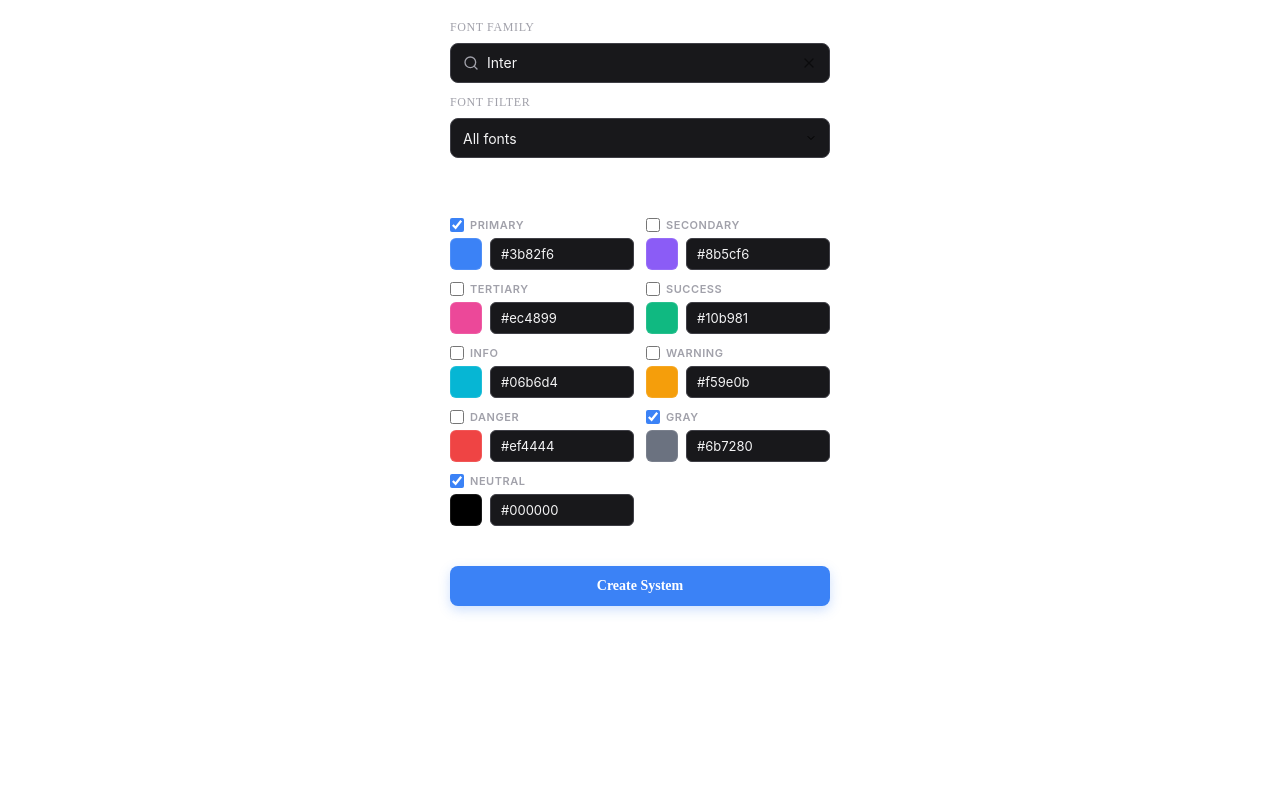
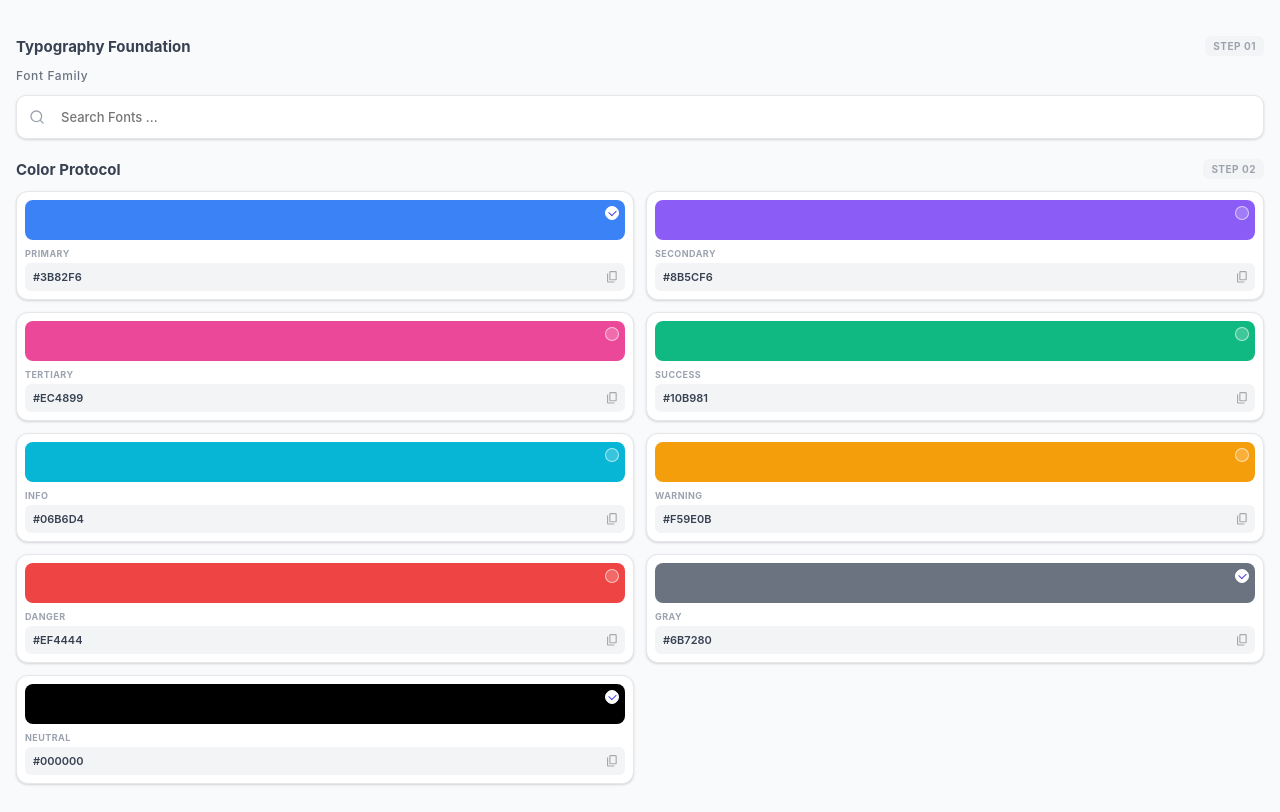
Before and after one commit to krinadhuliya1121-stack/stylebuilder, a website: page ui.html in a window 1280 px wide. Drawn offline with Linux system fonts and the light colour scheme.

Commit message:
font and ui done

```diff
--- a/ui.html
+++ b/ui.html
@@ -7,16 +7,17 @@
   <title>Design System Generator AI</title>
   <style>
     :root {
-      --bg: #09090b;
-      --surface: #18181b;
-      --surface-hover: #27272a;
-      --border: #3f3f46;
-      --text: #f4f4f5;
-      --text-muted: #a1a1aa;
-      --accent: #3b82f6;
-      --accent-hover: #2563eb;
+      --bg: #F9FAFB;
+      --surface: #FFFFFF;
+      --surface-secondary: #F3F4F6;
+      --border: #E5E7EB;
+      --text: #111827;
+      --text-muted: #6B7280;
+      --accent: #4F46E5;
+      --accent-gradient: linear-gradient(135deg, #4F46E5 0%, #7C3AED 100%);
       --radius: 12px;
-      --ring: rgba(59, 130, 246, 0.5);
+      --radius-sm: 8px;
+      --shadow: 0 1px 3px 0 rgba(0, 0, 0, 0.1), 0 1px 2px 0 rgba(0, 0, 0, 0.06);
     }
 
     * {
@@ -26,30 +27,57 @@
     }
 
     body {
-      max-width: 420px;
-      /* add container feel */
-      margin: 0 auto;
-      padding: 20px;
+      background-color: var(--bg);
+      color: var(--text);
+      font-family: 'Inter', system-ui, -apple-system, sans-serif;
+      padding: 0;
+      margin: 0;
+    }
+
+    .main-container {
+      padding: 16px;
+      padding-bottom: 24px;
     }
 
     .header {
-      margin-bottom: 8px;
+      padding: 12px 16px;
+      border-bottom: 1px dashed var(--border);
+      display: flex;
+      align-items: center;
+      gap: 10px;
+      background: var(--surface);
     }
 
     .header h1 {
-      font-size: 20px;
-      font-weight: 600;
-      letter-spacing: -0.02em;
-      background: linear-gradient(135deg, #fff 0%, #a1a1aa 100%);
-      -webkit-background-clip: text;
-      -webkit-text-fill-color: transparent;
-      margin-bottom: 4px;
+      font-size: 13px;
+      font-weight: 700;
+      color: var(--text);
+      margin: 0;
     }
 
-    .header p {
-      font-size: 13px;
-      color: var(--text-muted);
-      line-height: 1.4;
+    .section-header {
+      display: flex;
+      justify-content: space-between;
+      align-items: center;
+      margin-bottom: 12px;
+      margin-top: 20px;
+    }
+
+    .section-title {
+      font-size: 15px;
+      font-weight: 700;
+      color: #374151;
+    }
+
+    .step-badge {
+      background: #F3F4F6;
+      color: #9CA3AF;
+      font-size: 10px;
+      font-weight: 700;
+      padding: 4px 8px;
+      border-radius: 6px;
+      text-transform: uppercase;
+      letter-spacing: 0.05em;
     }
 
     .input-group {
@@ -62,44 +90,30 @@
       font-size: 12px;
       font-weight: 500;
       color: var(--text-muted);
-      text-transform: uppercase;
       letter-spacing: 0.05em;
     }
 
-    .color-item {
+    .color-card {
+      background: var(--surface);
+      border: 1px solid var(--border);
+      border-radius: 12px;
+      padding: 8px;
       display: flex;
       flex-direction: column;
-      gap: 6px;
+      gap: 8px;
+      box-shadow: var(--shadow);
     }
 
-    .color-item label {
-      font-family: 'Inter', -apple-system, BlinkMacSystemFont, sans-serif;
-      font-size: 11px;
-      font-weight: 600;
-      color: var(--text-muted);
-      letter-spacing: 0.05em;
-      text-transform: uppercase;
+    .color-preview-box {
+      width: 100%;
+      height: 40px;
+      border-radius: 8px;
+      position: relative;
+      cursor: pointer;
+      overflow: hidden;
     }
 
-    .color-input-layout {
-      display: flex;
-      align-items: center;
-      gap: 8px;
-      width: 100%;
-    }
-
-    .color-swatch-wrapper {
-      width: 32px;
-      height: 32px;
-      border-radius: 6px;
-      border: 1px solid rgba(255, 255, 255, 0.1);
-      flex-shrink: 0;
-      position: relative;
-      overflow: hidden;
-      cursor: pointer;
-    }
-
-    .color-swatch-wrapper input[type="color"] {
+    .color-preview-box input[type="color"] {
       position: absolute;
       top: -20px;
       left: -20px;
@@ -109,24 +123,80 @@
       opacity: 0;
     }
 
-    .color-hex-input {
-      flex: 1;
-      background-color: var(--surface);
-      border: 1px solid var(--border);
-      border-radius: 6px;
-      color: var(--text);
-      font-size: 13px;
-      font-family: 'Inter', monospace;
-      padding: 0 10px;
-      height: 32px;
-      outline: none;
-      width: 100%;
-      transition: all 0.2s ease;
+    .selection-check {
+      position: absolute;
+      top: 6px;
+      right: 6px;
+      width: 14px;
+      height: 14px;
+      background: rgba(255, 255, 255, 0.2);
+      border: 1.5px solid rgba(255, 255, 255, 0.6);
+      border-radius: 50%;
+      display: flex;
+      align-items: center;
+      justify-content: center;
+      z-index: 2;
     }
 
-    .color-hex-input:focus {
-      border-color: var(--accent);
-      box-shadow: 0 0 0 2px var(--ring);
+    .color-card.active .selection-check {
+      background: white;
+      border-color: white;
+    }
+
+    .color-card.active .selection-check::after {
+      content: "";
+      width: 6px;
+      height: 4px;
+      border-left: 1.5px solid var(--accent);
+      border-bottom: 1.5px solid var(--accent);
+      transform: rotate(-45deg) translate(1px, -1px);
+    }
+
+    .color-info {
+      display: flex;
+      flex-direction: column;
+      gap: 4px;
+    }
+
+    .color-label-row {
+      display: flex;
+      justify-content: space-between;
+      align-items: center;
+    }
+
+    .color-name {
+      font-size: 9px;
+      font-weight: 700;
+      color: #9CA3AF;
+      text-transform: uppercase;
+      letter-spacing: 0.05em;
+    }
+
+    .hex-input-wrapper {
+      position: relative;
+      display: flex;
+      align-items: center;
+      background: var(--surface-secondary);
+      border-radius: 6px;
+      padding: 0 8px;
+      height: 28px;
+    }
+
+    .hex-input-wrapper input {
+      border: none;
+      background: transparent;
+      font-size: 11px;
+      font-weight: 600;
+      color: #374151;
+      width: 100%;
+      outline: none;
+      font-family: 'Inter', monospace;
+    }
+
+    .copy-icon {
+      color: #747779;
+      opacity: 0.6;
+      cursor: pointer;
     }
 
     select {
@@ -143,36 +213,46 @@
       background-color: var(--bg);
     }
 
-    button {
-      background-color: var(--accent);
+    .footer {
+      background: #F3F4F6;
+      padding: 24px 16px;
+      margin: 0 -16px -24px -16px;
+      display: flex;
+      flex-direction: column;
+      align-items: center;
+      gap: 12px;
+      margin-top: 32px;
+    }
+
+    #generate-btn {
+      background: var(--accent-gradient);
       color: white;
       border: none;
-      padding: 12px 16px;
-      font-weight: 600;
+      padding: 14px 20px;
+      font-weight: 700;
       font-size: 14px;
-      border-radius: 8px;
+      border-radius: 10px;
       cursor: pointer;
-      font-family: inherit;
       transition: all 0.2s ease;
       display: flex;
       align-items: center;
       justify-content: center;
-      gap: 8px;
-      margin-top: 40px;
-      box-shadow: 0 4px 12px rgba(59, 130, 246, 0.25);
+      gap: 10px;
       width: 100%;
-
+      box-shadow: 0 4px 14px 0 rgba(79, 70, 229, 0.39);
     }
 
-    button:hover {
-      background-color: var(--accent-hover);
+    #generate-btn:hover {
       transform: translateY(-1px);
-      box-shadow: 0 6px 16px rgba(59, 130, 246, 0.35);
+      box-shadow: 0 6px 20px rgba(79, 70, 229, 0.23);
     }
 
-    button:active {
-      transform: translateY(1px);
-      box-shadow: 0 2px 8px rgba(59, 130, 246, 0.25);
+    .version-tag {
+      font-size: 9px;
+      font-weight: 700;
+      color: #9CA3AF;
+      text-transform: uppercase;
+      letter-spacing: 0.1em;
     }
 
     button:disabled {
@@ -195,32 +275,29 @@
       position: relative;
       background-color: var(--surface);
       border: 1px solid var(--border);
-      border-radius: 8px;
+      border-radius: 10px;
       transition: all 0.2s ease;
-      height: 40px;
+      height: 44px;
       display: flex;
       align-items: center;
-      overflow: hidden;
+      padding: 0 12px;
+      box-shadow: var(--shadow);
     }
 
     .font-search-wrapper:focus-within {
-      border-color: var(--accent);
-      box-shadow: 0 0 0 2px var(--ring);
-      background-color: var(--surface);
+      border-color: #D1D5DB;
     }
 
     .font-search-wrapper input[type="text"] {
       width: 100%;
       border: none;
       background: transparent;
-      padding: 10px 40px 10px 36px;
-      box-shadow: none;
-      margin: 0;
+      padding: 0 24px 0 32px;
       color: var(--text);
-      font-size: 14px;
+      font-size: 13px;
+      font-weight: 500;
       outline: none;
-      font-family: 'Inter', -apple-system, BlinkMacSystemFont, sans-serif;
-      line-height: 1.4;
+      font-family: inherit;
     }
 
     .font-search-wrapper input[type="text"]:focus {
@@ -405,7 +482,7 @@
       grid-template-columns: repeat(2, 1fr);
       row-gap: 30px;
       column-gap: 30px;
-      margin-top: 60px;
+      margin-top: 0;
     }
 
     .font-filter-wrapper {
@@ -455,28 +532,28 @@
       z-index: 1000;
       display: none;
       padding: 6px 0;
-    }
-
-    .font-filter-dropdown.show {
-      display: block;
-    }
   </style>
 </head>
 
-<body>
+
+
+<div class="main-container">
+  <div class="section-header">
+    <h2 class="section-title">Typography Foundation</h2>
+    <span class="step-badge">Step 01</span>
+  </div>
 
   <div class="input-group" style="position: relative; margin-bottom: 12px; z-index: 10;">
-    <label for="font-family">Font Family</label>
+    <label for="font-family" style="margin-bottom: 4px;">Font Family</label>
     <div class="font-search-wrapper" id="font-search-wrapper">
-      <svg class="search-icon" width="16" height="16" viewBox="0 0 24 24" fill="none" stroke="currentColor"
-        stroke-width="2" stroke-linecap="round" stroke-linejoin="round">
+      <svg class="search-icon" width="16" height="16" viewBox="0 0 24 24" fill="none" stroke="#9CA3AF" stroke-width="2"
+        stroke-linecap="round" stroke-linejoin="round">
         <circle cx="11" cy="11" r="8"></circle>
         <line x1="21" y1="21" x2="16.65" y2="16.65"></line>
       </svg>
-      <input type="text" id="font-family" value="Inter" placeholder="Search fonts..." spellcheck="false"
-        autocomplete="off">
-      <svg id="clear-search" width="16" height="16" viewBox="0 0 24 24" fill="none" stroke="currentColor"
-        stroke-width="2" stroke-linecap="round" stroke-linejoin="round">
+      <input type="text" id="font-family" value="" placeholder="Search Fonts ..." spellcheck="false" autocomplete="off">
+      <svg id="clear-search" width="16" height="16" viewBox="0 0 24 24" fill="none" stroke="#9CA3AF" stroke-width="2"
+        stroke-linecap="round" stroke-linejoin="round" style="display: none;">
         <line x1="18" y1="6" x2="6" y2="18"></line>
         <line x1="6" y1="6" x2="18" y2="18"></line>
       </svg>
@@ -487,72 +564,17 @@
     </div>
   </div>
 
-  <div class="input-group" style="position: relative; margin-bottom: 12px; z-index: 9;">
-    <label>Font Filter</label>
-    <div class="font-filter-wrapper" id="font-filter-wrapper">
-      <div class="font-filter-selected" id="font-filter-selected">
-        <span id="filter-display">All fonts</span>
-        <svg class="dropdown-arrow" width="12" height="12" viewBox="0 0 24 24" fill="none" stroke="currentColor"
-          stroke-width="2" stroke-linecap="round" stroke-linejoin="round">
-          <polyline points="6 9 12 15 18 9"></polyline>
-        </svg>
-      </div>
+  <div class="section-header">
+    <h2 class="section-title">Color Protocol</h2>
+    <span class="step-badge">Step 02</span>
   </div>
 
-    <div id="font-filter-dropdown" class="font-filter-dropdown">
-      <div class="menu-item active">
-        <svg width="12" height="12" viewBox="0 0 14 14" fill="none" class="check-icon">
-          <path d="M11.5 3.5L5.25 10.5L2.5 7.5" stroke="white" stroke-width="2" stroke-linecap="round"
-            stroke-linejoin="round" />
-        </svg>
-        All fonts
-      </div>
-      <div class="menu-item">
-        <svg width="12" height="12" viewBox="0 0 14 14" fill="none" class="check-icon">
-          <path d="M11.5 3.5L5.25 10.5L2.5 7.5" stroke="white" stroke-width="2" stroke-linecap="round"
-            stroke-linejoin="round" />
-        </svg>In this file
-      </div>
-      <div class="menu-divider"></div>
-      <div class="menu-item">
-        <svg width="12" height="12" viewBox="0 0 14 14" fill="none" class="check-icon">
-          <path d="M11.5 3.5L5.25 10.5L2.5 7.5" stroke="white" stroke-width="2" stroke-linecap="round"
-            stroke-linejoin="round" />
-        </svg>Popular fonts
-      </div>
-      <div class="menu-item">
-        <svg width="12" height="12" viewBox="0 0 14 14" fill="none" class="check-icon">
-          <path d="M11.5 3.5L5.25 10.5L2.5 7.5" stroke="white" stroke-width="2" stroke-linecap="round"
-            stroke-linejoin="round" />
-        </svg>Google fonts
-      </div>
-      <div class="menu-item">
-        <svg width="12" height="12" viewBox="0 0 14 14" fill="none" class="check-icon">
-          <path d="M11.5 3.5L5.25 10.5L2.5 7.5" stroke="white" stroke-width="2" stroke-linecap="round"
-            stroke-linejoin="round" />
-        </svg>Variable fonts
-      </div>
-      <div class="menu-divider"></div>
-      <div class="menu-item">
-        <svg width="12" height="12" viewBox="0 0 14 14" fill="none" class="check-icon">
-          <path d="M11.5 3.5L5.25 10.5L2.5 7.5" stroke="white" stroke-width="2" stroke-linecap="round"
-            stroke-linejoin="round" />
-        </svg>Installed by you
-      </div>
-    </div>
-  </div>
-
-  <div class="section-title"
-    style="font-size: 11px; font-weight: 700; color: var(--text-muted); text-transform: uppercase;"></div>
   <div id="color-inputs" style="display: grid; grid-template-columns: 1fr 1fr; gap: 12px; margin-bottom: 4px;">
     <!-- Color inputs will be injected here -->
   </div>
 
 
-  <button id="generate-btn">
-    <span class="btn-text">Create System</span>
-    <div class="loader" id="loader"></div>
-  </button>
+</div>
 
 <script>
   window.addEventListener('DOMContentLoaded', () => {
@@ -563,10 +585,6 @@
     const fontDropdown = document.getElementById('font-dropdown');
     const fontListContainer = document.getElementById('font-list-container');
     const clearSearch = document.getElementById('clear-search');
-      const fontFilterWrapper = document.getElementById('font-filter-wrapper');
-      const fontFilterDropdown = document.getElementById('font-filter-dropdown');
-      const filterDisplay = document.getElementById('filter-display');
-      const fontFilterSelected = document.getElementById('font-filter-selected');
     const colorContainer = document.getElementById('color-inputs');
 
     // State
@@ -590,22 +608,29 @@
     colorDefinitions.forEach(c => {
       colorValues[c.name] = c.default;
       const group = document.createElement('div');
-        group.className = 'color-item';
+      group.className = 'color-card' + (c.checked ? ' active' : '');
       group.innerHTML = `
-          <label style="display: flex; align-items: center; gap: 6px; cursor: pointer;">
-            <input type="checkbox" class="color-checkbox" data-name="${c.name}" ${c.checked ? 'checked' : ''} style="cursor: pointer; width: 14px; height: 14px; accent-color: var(--accent);">
-            ${c.name}
-          </label>
-          <div class="color-input-layout">
-            <div class="color-swatch-wrapper" style="background-color: ${c.default}">
+          <div class="color-preview-box" style="background-color: ${c.default}">
             <input type="color" value="${c.default}">
+            <div class="selection-check"></div>
           </div>
-            <input type="text" class="color-hex-input" value="${c.default}" spellcheck="false" maxlength="7">
+          <div class="color-info">
+            <div class="color-label-row">
+              <span class="color-name">${c.name}</span>
+              <input type="checkbox" class="color-checkbox" data-name="${c.name}" style="display: none;" ${c.checked ? 'checked' : ''}>
+            </div>
+            <div class="hex-input-wrapper">
+              <input type="text" value="${c.default.toUpperCase()}" spellcheck="false">
+              <svg class="copy-icon" width="10" height="12" viewBox="0 0 10 12" fill="none" xmlns="http://www.w3.org/2000/svg">
+                <path d="M3.5 9.33333C3.17917 9.33333 2.90451 9.2191 2.67604 8.99063C2.44757 8.76215 2.33333 8.4875 2.33333 8.16667V1.16667C2.33333 0.845833 2.44757 0.571181 2.67604 0.342708C2.90451 0.114236 3.17917 0 3.5 0H8.75C9.07083 0 9.34549 0.114236 9.57396 0.342708C9.80243 0.571181 9.91667 0.845833 9.91667 1.16667V8.16667C9.91667 8.4875 9.80243 8.76215 9.57396 8.99063C9.34549 9.2191 9.07083 9.33333 8.75 9.33333H3.5ZM3.5 8.16667H8.75V1.16667H3.5V8.16667ZM1.16667 11.6667C0.845833 11.6667 0.571181 11.5524 0.342708 11.324C0.114236 11.0955 0 10.8208 0 10.5V2.33333H1.16667V10.5H7.58333V11.6667H1.16667ZM3.5 8.16667V1.16667V8.16667Z" fill="#747779"/>
+              </svg>
+            </div>
           </div>
         `;
       const picker = group.querySelector('input[type="color"]');
       const text = group.querySelector('input[type="text"]');
-        const preview = group.querySelector('.color-swatch-wrapper');
+      const preview = group.querySelector('.color-preview-box');
+      const checkbox = group.querySelector('.color-checkbox');
 
       let syncTimeout;
       const debouncedSync = () => {
@@ -613,10 +638,18 @@
         syncTimeout = setTimeout(() => syncSystem(), 300);
       };
 
+      preview.onclick = () => {
+        checkbox.checked = !checkbox.checked;
+        group.classList.toggle('active', checkbox.checked);
+        syncSystem();
+      };
+
       picker.addEventListener('input', (e) => {
         text.value = e.target.value.toUpperCase();
         preview.style.backgroundColor = e.target.value;
         colorValues[c.name] = e.target.value;
+        checkbox.checked = true;
+        group.classList.add('active');
         syncSystem();
       });
       text.addEventListener('input', (e) => {
@@ -626,9 +659,27 @@
           picker.value = val;
           preview.style.backgroundColor = val;
           colorValues[c.name] = val;
+          checkbox.checked = true;
+          group.classList.add('active');
           debouncedSync();
         }
       });
+
+      const copyIcon = group.querySelector('.copy-icon');
+      copyIcon.onclick = (e) => {
+        e.stopPropagation();
+        const input = document.createElement('input');
+        input.value = text.value;
+        document.body.appendChild(input);
+        input.select();
+        document.execCommand('copy');
+        document.body.removeChild(input);
+
+        // Feedback
+        copyIcon.style.color = '#10b981';
+        setTimeout(() => copyIcon.style.color = '#9CA3AF', 1000);
+      };
+
       group.querySelector('.color-checkbox').addEventListener('change', () => {
         syncSystem();
       });
@@ -656,7 +707,7 @@
       observer.disconnect();
       fontListContainer.innerHTML = '';
       const q = query.trim().toLowerCase();
-        const filtered = availableFonts.filter(f => f.toLowerCase().includes(q)).slice(0, 800);
+      const filtered = availableFonts.filter(f => f.toLowerCase().includes(q));
       const currentFont = fontInput.value.trim().toLowerCase();
 
       if (filtered.length === 0) {
@@ -674,6 +725,7 @@
             fontInput.value = fontName;
             clearSearch.style.display = 'block';
             closeAll();
+            syncSystem();
           };
           fontListContainer.appendChild(opt);
           observer.observe(opt);
@@ -684,7 +736,6 @@
 
     function closeAll() {
       fontDropdown.classList.remove('show');
-        fontFilterDropdown.classList.remove('show');
     }
 
     // Event Listeners
@@ -717,10 +768,12 @@
     }
 
     // Event Listeners
+    if (generateBtn) {
       generateBtn.onclick = () => {
         if (Object.keys(colorValues).length === 0) return;
         syncSystem(true);
       };
+    }
 
     fontInput.onfocus = () => {
       clearSearch.style.display = fontInput.value ? 'block' : 'none';
@@ -729,6 +782,12 @@
     fontInput.oninput = (e) => {
       renderDropdown(e.target.value);
       clearSearch.style.display = e.target.value ? 'block' : 'none';
+
+      // Real-time sync when typing
+      const val = e.target.value.trim();
+      if (val.length > 2) {
+        debouncedSync();
+      }
     };
     clearSearch.onclick = (e) => {
       e.stopPropagation();
@@ -736,28 +795,15 @@
       clearSearch.style.display = 'none';
       renderDropdown('');
       fontInput.focus();
+      syncSystem(); // Sync back to default (Inter)
     };
 
-      fontFilterSelected.onclick = (e) => {
-        e.stopPropagation();
-        const isOpen = fontFilterDropdown.classList.contains('show');
+    document.addEventListener('click', (e) => {
+      const isInsideFontGroup = e.target.closest('.input-group');
+      if (!isInsideFontGroup) {
         closeAll();
-        if (!isOpen) fontFilterDropdown.classList.add('show');
-      };
-
-      document.querySelectorAll('#font-filter-dropdown .menu-item').forEach(item => {
-        item.onclick = (e) => {
-          e.stopPropagation();
-          document.querySelectorAll('#font-filter-dropdown .menu-item').forEach(i => i.classList.remove('active'));
-          item.classList.add('active');
-          filterDisplay.textContent = item.textContent.trim();
-          closeAll();
-        };
+      }
     });
-
-      document.onclick = (e) => {
-        if (!e.target.closest('.input-group')) closeAll();
-      };
 
     // Messaging
     window.onmessage = (event) => {
```
Also changed, not shown: code.js (+16 -4 lines), public/index.html (+4 -4 lines). Lines whose indentation alone changed are shown as unchanged.
